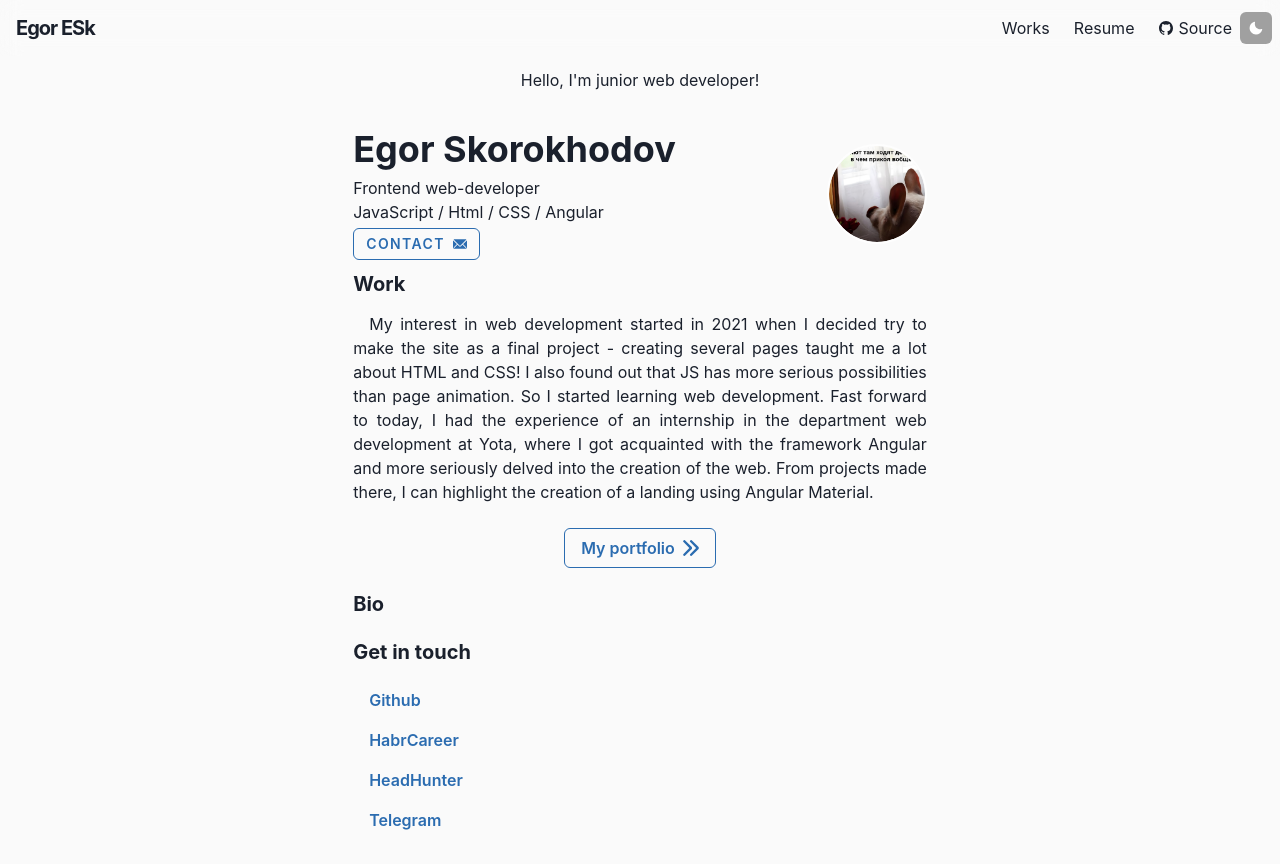
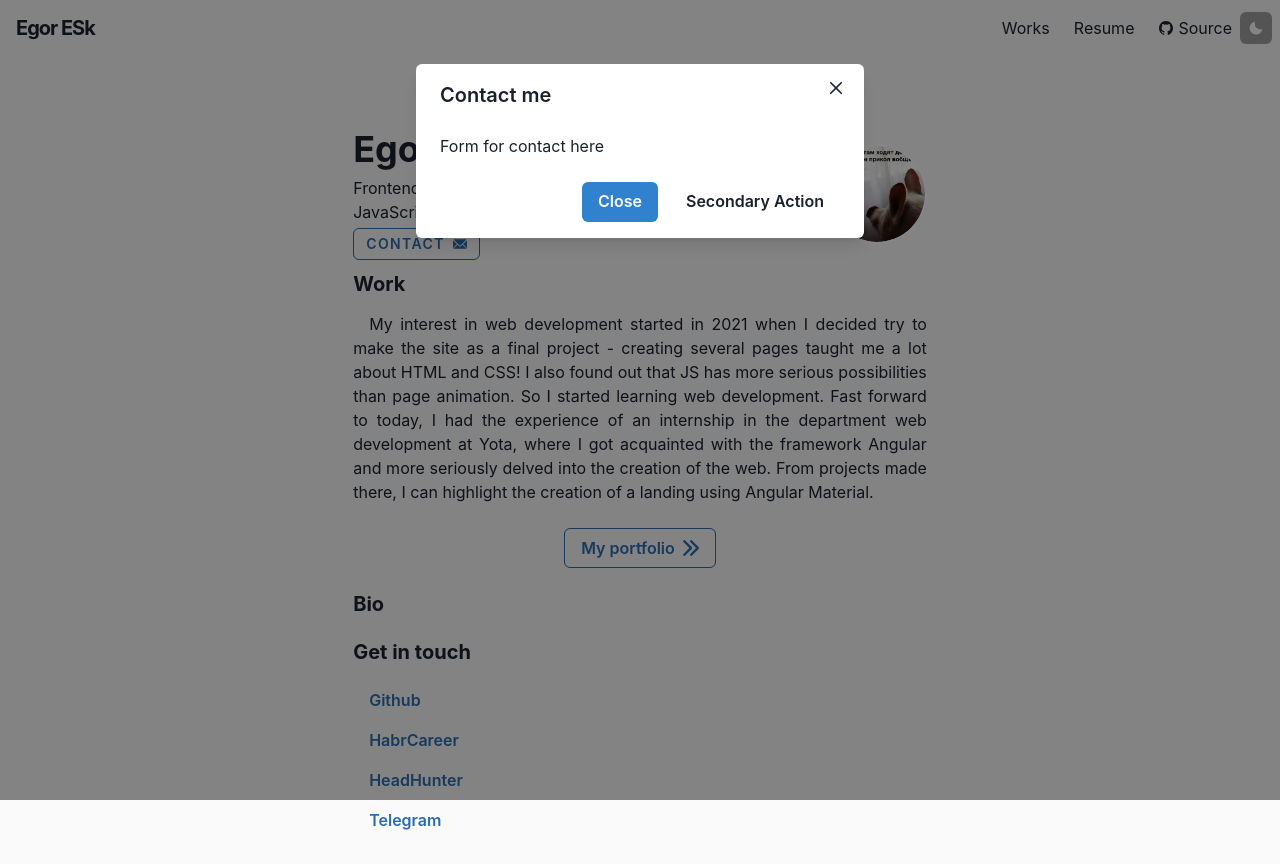
Before and after one commit to esk-dev/personalsite, a Next.js app: page / in a window 1280 px wide. Both pictures are taken after a click on the button "CONTACT". Built offline with nearby package versions, Linux system fonts and the light colour scheme.

Commit message:
feature(modal dialog)

```diff
--- a/components/form.js
+++ b/components/form.js
@@ -3,5 +3,5 @@
 export default function Form() {
   return (
     <h1>Form for contact here</h1>
-  )
+  );
 }
--- a/components/modalformdialog.js
+++ b/components/modalformdialog.js
@@ -6,9 +6,13 @@ import {
   ModalFooter,
   ModalBody,
   ModalCloseButton,
+  Button
 } from '@chakra-ui/react';
-import { Form } from './form';
+import Form from './form';
 export default function ModalFormDialog(props) {
+
+  const { isOpen, onClose } = props;
+
   return (
     <Modal isOpen={isOpen} onClose={onClose}>
       <ModalOverlay />
@@ -18,6 +22,12 @@ export default function ModalFormDialog(props) {
         <ModalBody>
           <Form />
         </ModalBody>
+        <ModalFooter>
+          <Button colorScheme="blue" mr={3} onClick={onClose}>
+            Close
+          </Button>
+          <Button variant="ghost">Secondary Action</Button>
+        </ModalFooter>
       </ModalContent>
     </Modal>
   );
--- a/package.json
+++ b/package.json
@@ -14,6 +14,7 @@
     "@chakra-ui/react": "^2.3.2",
     "@emotion/react": "^11.10.4",
     "@emotion/styled": "^11.10.4",
+    "formik": "^2.2.9",
     "framer-motion": "^6.5.1",
     "next": "12.3.0",
     "react": "18.2.0",
--- a/pages/index.js
+++ b/pages/index.js
@@ -15,7 +15,7 @@ import Page from '../components/page';
 import Section from '../components/section';
 import MotionBox from '../components/MotionBox';
 import Paragraph from '../components/paragraph';
-
+import ModalFormDialog from '../components/modalformdialog';
 const ProfileImage = chakra(Image, {
   shouldForwardProp: (prop) => ['width', 'height', 'src', 'alt'].includes(prop),
 });
@@ -64,6 +64,7 @@ export default function Home() {
               </Button>
             </MotionBox>
           </Box>
+          <ModalFormDialog isOpen={isOpen} onClose={onClose} />
           <Box
             borderColor="whiteAlpha.800"
             borderWidth={2}
```
Also changed, not shown: 1 other file (tests, documents, lock files or other folders).
